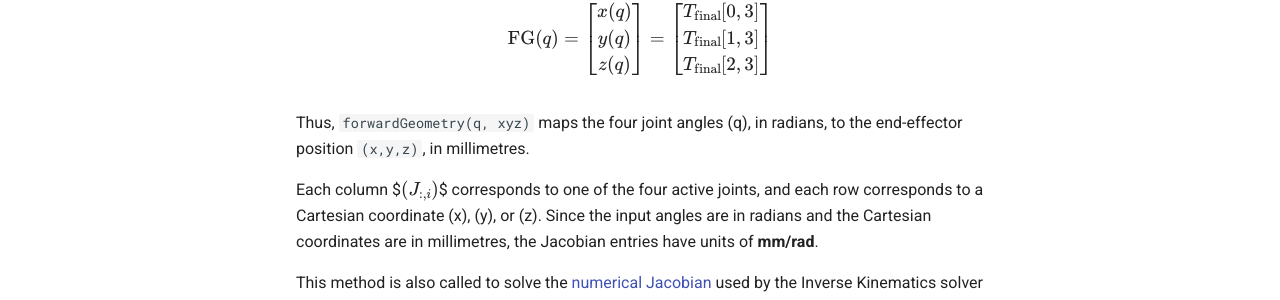
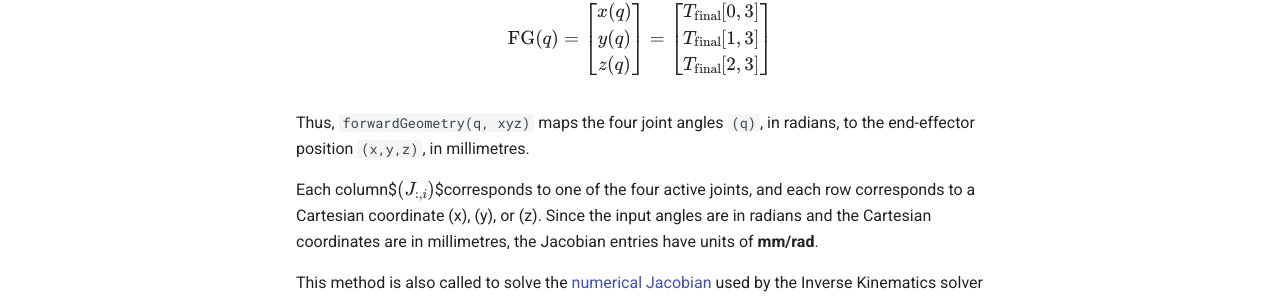
Before and after one commit to Juan-CarlosM/ProMice, an MkDocs documentation site: the page built from docs/modified_denavit_hartenberg.md, in a window 1280 px wide and 900 px high, scrolled down 4571 px. Shown: the part 398-698 px from the top of the window. Built offline with MkDocs 1.6.1 and Material for MkDocs 9.7.7, drawn with Linux system fonts in a browser that asks for light colours.

```diff
--- a/docs/modified_denavit_hartenberg.md
+++ b/docs/modified_denavit_hartenberg.md
@@ -149,8 +149,6 @@ to the final frame:
 
 
 
-
-
 ## 5. Obtaining the Cartesian position
 
 
@@ -187,12 +185,12 @@ T_{\mathrm{final}}[2,3]
 \end{bmatrix}
 $$
 
-Thus, `forwardGeometry(q, xyz)` maps the four joint angles (q), in
+Thus, `forwardGeometry(q, xyz)` maps the four joint angles `(q)`, in
 radians, to the end-effector position `(x,y,z)`, in millimetres.
 
 
 
-Each column $$(J_{:,i})$$ corresponds to one of the four active joints, and
+Each column$$(J_{:,i})$$corresponds to one of the four active joints, and
 each row corresponds to a Cartesian coordinate (x), (y), or (z). Since
 the input angles are in radians and the Cartesian coordinates are in
 millimetres, the Jacobian entries have units of **mm/rad**.
```
